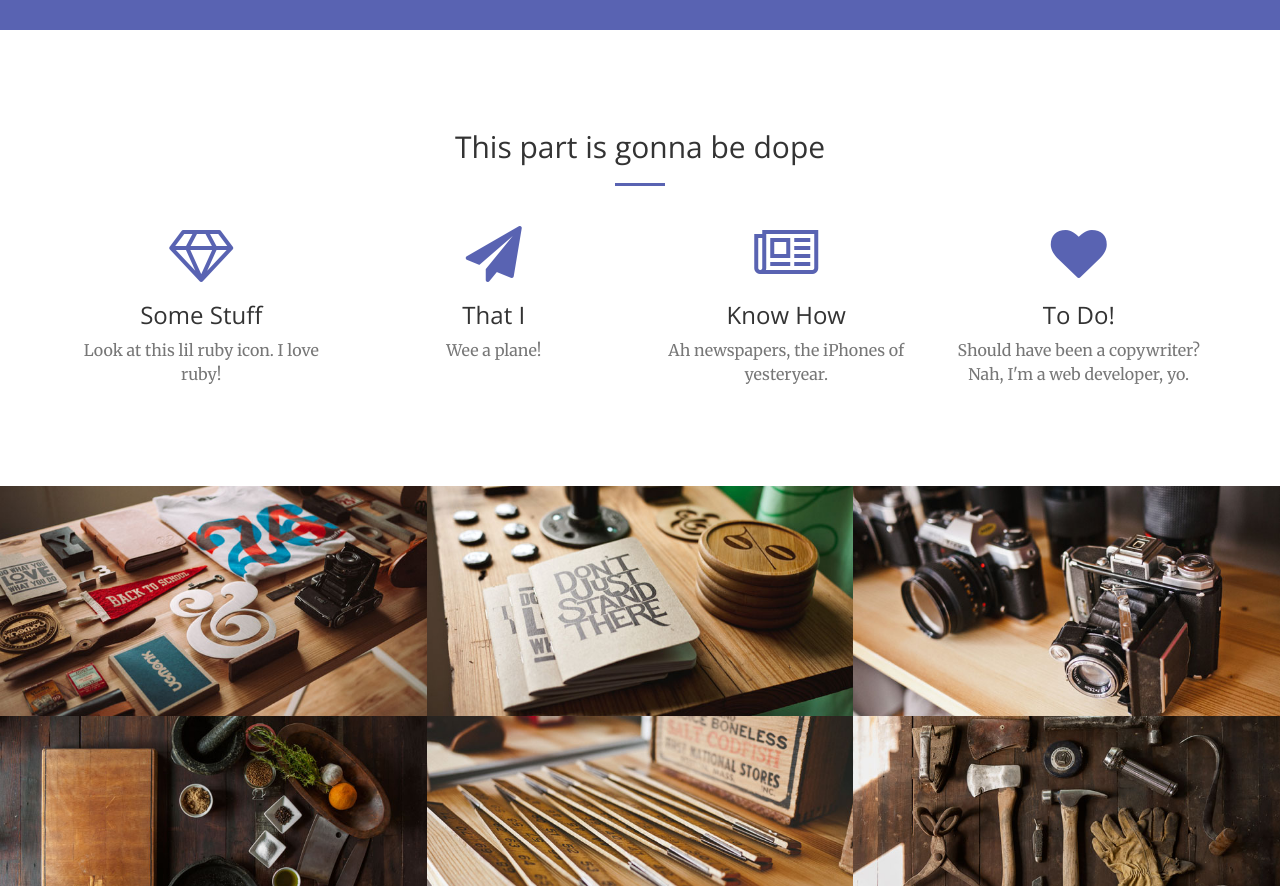
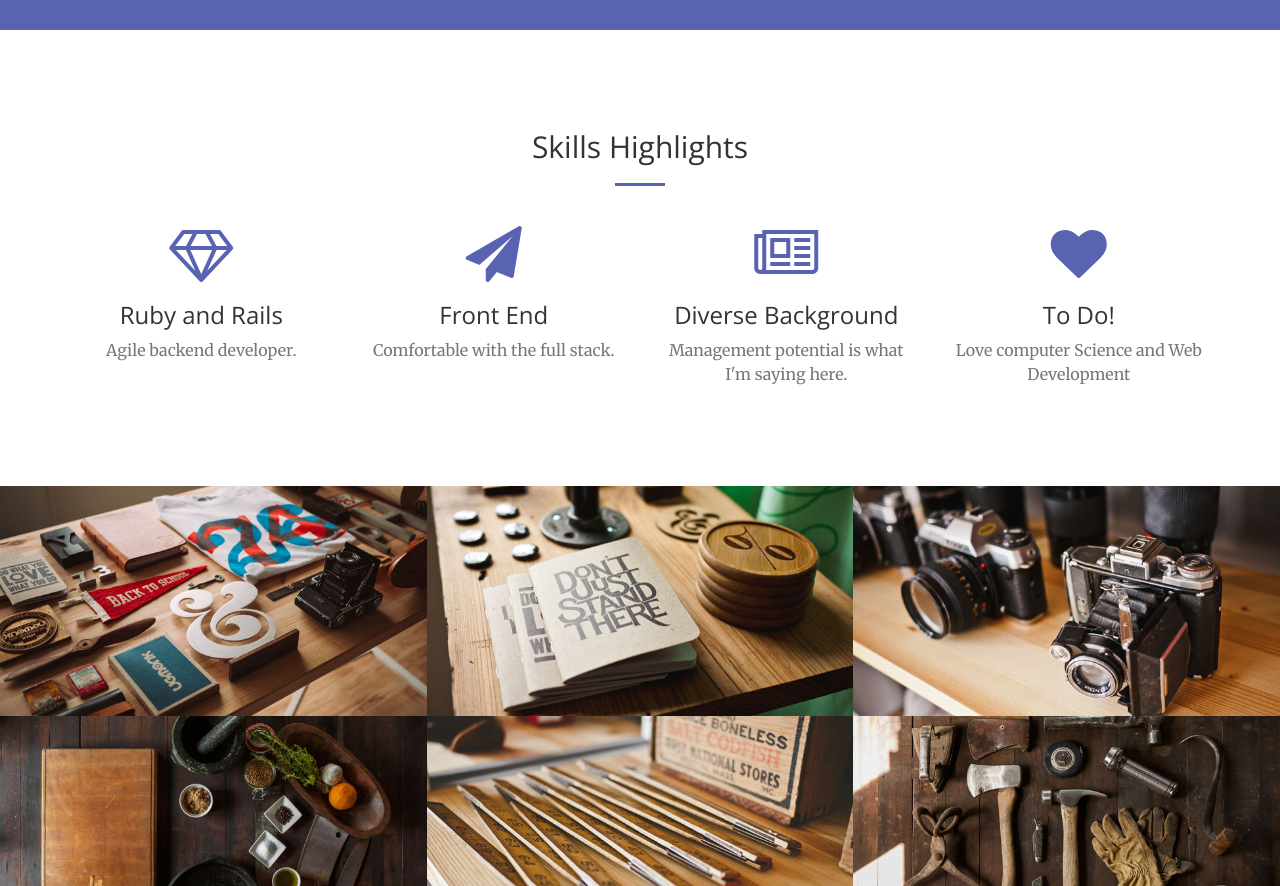
Before and after one commit to jodygrd/jodygrd.github.io, a website: page index.html in a window 1280 px wide. Shown: the part 1140-2026 px from the top of the page. Drawn offline with nearby package versions, Linux system fonts and the light colour scheme.

Commit message:
add text

```diff
--- a/index.html
+++ b/index.html
@@ -43,7 +43,7 @@
                 <button type="button" class="navbar-toggle collapsed" data-toggle="collapse" data-target="#bs-example-navbar-collapse-1">
                     <span class="sr-only">Toggle navigation</span> Menu <i class="fa fa-bars"></i>
                 </button>
-                <a class="navbar-brand page-scroll" href="#page-top">Jody Lipkin, Fullstack Web Developer</a>
+                <a class="navbar-brand page-scroll" href="#page-top">Jody Lipkin, Rails Developer</a>
             </div>
 
             <!-- Collect the nav links, forms, and other content for toggling -->
@@ -71,7 +71,7 @@
     <header>
         <div class="header-content">
             <div class="header-content-inner">
-                <h1 id="homeHeading">Jody Lipkin, Web Developer</h1>
+                <h1 id="homeHeading">Jody Lipkin, Rails Developer</h1>
                 <hr>
                 <p>I can't wait until I have some dope skills to advertise!!</p>
                 <a href="#about" class="btn btn-primary btn-xl page-scroll">Find Out More</a>
@@ -96,7 +96,7 @@
         <div class="container">
             <div class="row">
                 <div class="col-lg-12 text-center">
-                    <h2 class="section-heading">This part is gonna be dope</h2>
+                    <h2 class="section-heading">Skills Highlights</h2>
                     <hr class="primary">
                 </div>
             </div>
@@ -106,29 +106,29 @@
                 <div class="col-lg-3 col-md-6 text-center">
                     <div class="service-box">
                         <i class="fa fa-4x fa-diamond text-primary sr-icons"></i>
-                        <h3>Some Stuff</h3>
-                        <p class="text-muted">Look at this lil ruby icon. I love ruby!</p>
+                        <h3>Ruby and Rails </h3>
+                        <p class="text-muted">Agile backend developer.</p>
                     </div>
                 </div>
                 <div class="col-lg-3 col-md-6 text-center">
                     <div class="service-box">
                         <i class="fa fa-4x fa-paper-plane text-primary sr-icons"></i>
-                        <h3>That I</h3>
-                        <p class="text-muted">Wee a plane!</p>
+                        <h3>Front End</h3>
+                        <p class="text-muted">Comfortable with the full stack.</p>
                     </div>
                 </div>
                 <div class="col-lg-3 col-md-6 text-center">
                     <div class="service-box">
                         <i class="fa fa-4x fa-newspaper-o text-primary sr-icons"></i>
-                        <h3>Know How</h3>
-                        <p class="text-muted">Ah newspapers, the iPhones of yesteryear.</p>
+                        <h3>Diverse Background</h3>
+                        <p class="text-muted">Management potential is what I'm saying here.</p>
                     </div>
                 </div>
                 <div class="col-lg-3 col-md-6 text-center">
                     <div class="service-box">
                         <i class="fa fa-4x fa-heart text-primary sr-icons"></i>
                         <h3>To Do!</h3>
-                        <p class="text-muted">Should have been a copywriter? Nah, I'm a web developer, yo.</p>
+                        <p class="text-muted">Love computer Science and Web Development</p>
                     </div>
                 </div>
             </div>
@@ -236,7 +236,7 @@
         <div class="container text-center">
             <div class="call-to-action">
                 <h2>CHECK OUT MY Lovely BLOG!</h2>
-                <a href="medium.link.goes.here" class="btn btn-default btn-xl sr-button">CHECK OUT MAH BLOG!</a>
+                <a href="https://medium.com/@jodygrd/" class="btn btn-default btn-xl sr-button">CHECK OUT MAH BLOG!</a>
             </div>
         </div>
     </aside>
```
Also changed, not shown: 1 other file.
